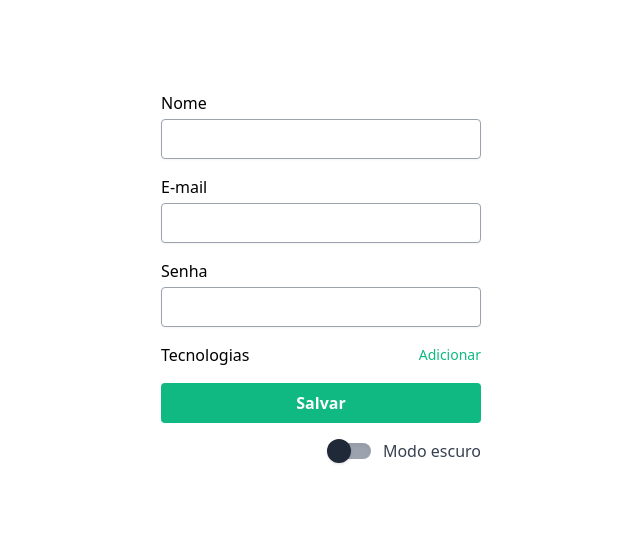
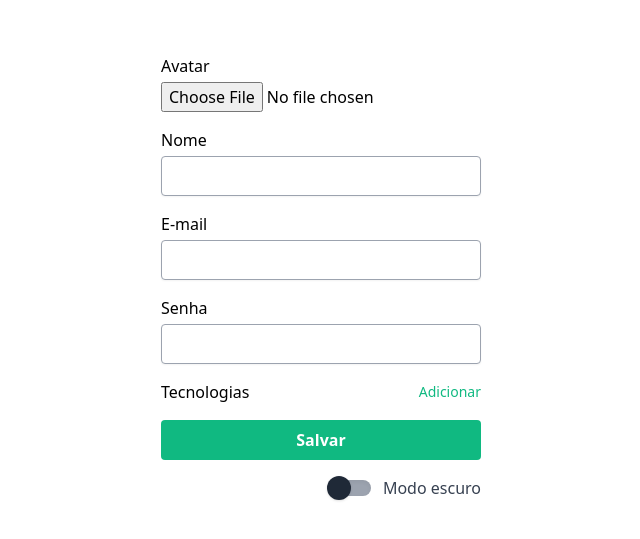
Before and after one commit to ManoelEric1212/FormsWithReactHookForm, a React (Vite) app in the folder formularios-react-hook-form/: page / in a window 1280 px wide. Shown: the part 123-662 px from the top of the page, without its empty margins (319-959 px from the left). Built offline with nearby package versions, Linux system fonts and the light colour scheme.

Commit message:
feat: :building_construction: Incluindo upload de arquivos junto com supaBase

```diff
--- a/formularios-react-hook-form/package.json
+++ b/formularios-react-hook-form/package.json
@@ -11,6 +11,7 @@
   },
   "dependencies": {
     "@hookform/resolvers": "^3.1.0",
+    "@supabase/supabase-js": "^2.23.0",
     "react": "^18.2.0",
     "react-dom": "^18.2.0",
     "react-hook-form": "^7.44.1",
--- a/formularios-react-hook-form/src/App.tsx
+++ b/formularios-react-hook-form/src/App.tsx
@@ -4,8 +4,16 @@ import { useForm, useFieldArray } from 'react-hook-form'
 import { ChangeEvent, useState } from 'react'
 import { z } from 'zod'
 import { zodResolver } from '@hookform/resolvers/zod'
+import { supabase } from './lib/supabase'
 
 const createUserFormSchema = z.object({
+  avatar: z
+    .instanceof(FileList)
+    .transform((list) => list.item(0)!)
+    .refine(
+      (file) => file!.size <= 2 * 1024 * 1024,
+      'O arquivo deve ser menor que 5MB',
+    ),
   name: z
     .string()
     .nonempty('O nome é obrigatório')
@@ -65,7 +73,11 @@ export default function App() {
   const handleToogleChange = (event: ChangeEvent<HTMLInputElement>) => {
     setDarkMode(event.target.checked)
   }
-  function createUser(data: CreateUserFormData) {
+  async function createUser(data: CreateUserFormData) {
+    await supabase.storage
+      .from('formsReact')
+      .upload(data.avatar?.name, data.avatar)
+    console.log(data.avatar)
     setOutput(JSON.stringify(data))
   }
   return (
@@ -79,6 +91,15 @@ export default function App() {
           onSubmit={handleSubmit(createUser)}
           className="flex flex-col gap-4 w-full max-w-xs"
         >
+          <div className="flex flex-col gap-1">
+            <label htmlFor="avatar">Avatar</label>
+            <input {...register('avatar')} type="file" accept="image/*" />
+            {errors.avatar && (
+              <span className="text-red-500 text-sm">
+                {errors.avatar.message}
+              </span>
+            )}
+          </div>
           <div className="flex flex-col gap-1">
             <label htmlFor="">Nome</label>
             <input
@@ -112,7 +133,7 @@ export default function App() {
               {...register('password')}
               className="border border-gray-400 shadow-sm rounded h-10 px-3"
             />
-            {errors.email && (
+            {errors.password && (
               <span className="text-red-500 text-sm">
                 {errors.password?.message}
               </span>
--- /dev/null
+++ b/formularios-react-hook-form/src/lib/supabase.ts
@@ -0,0 +1,5 @@
+import { createClient } from '@supabase/supabase-js'
+export const supabase = createClient(
+  'https://nurbtnrzwnzhgbntlrka.supabase.co',
+  'eyJhbGciOiJIUzI1NiIsInR5cCI6IkpXVCJ9.eyJpc3MiOiJzdXBhYmFzZSIsInJlZiI6Im51cmJ0bnJ6d256aGdibnRscmthIiwicm9sZSI6InNlcnZpY2Vfcm9sZSIsImlhdCI6MTY4NTMwNjUxMiwiZXhwIjoyMDAwODgyNTEyfQ.QeeyiCzTBewzKix7U6oQ-0AXJVOOuSMyPdtiuEI_OVw',
+)
```
Also changed, not shown: 1 other file (tests, documents, lock files or other folders).
